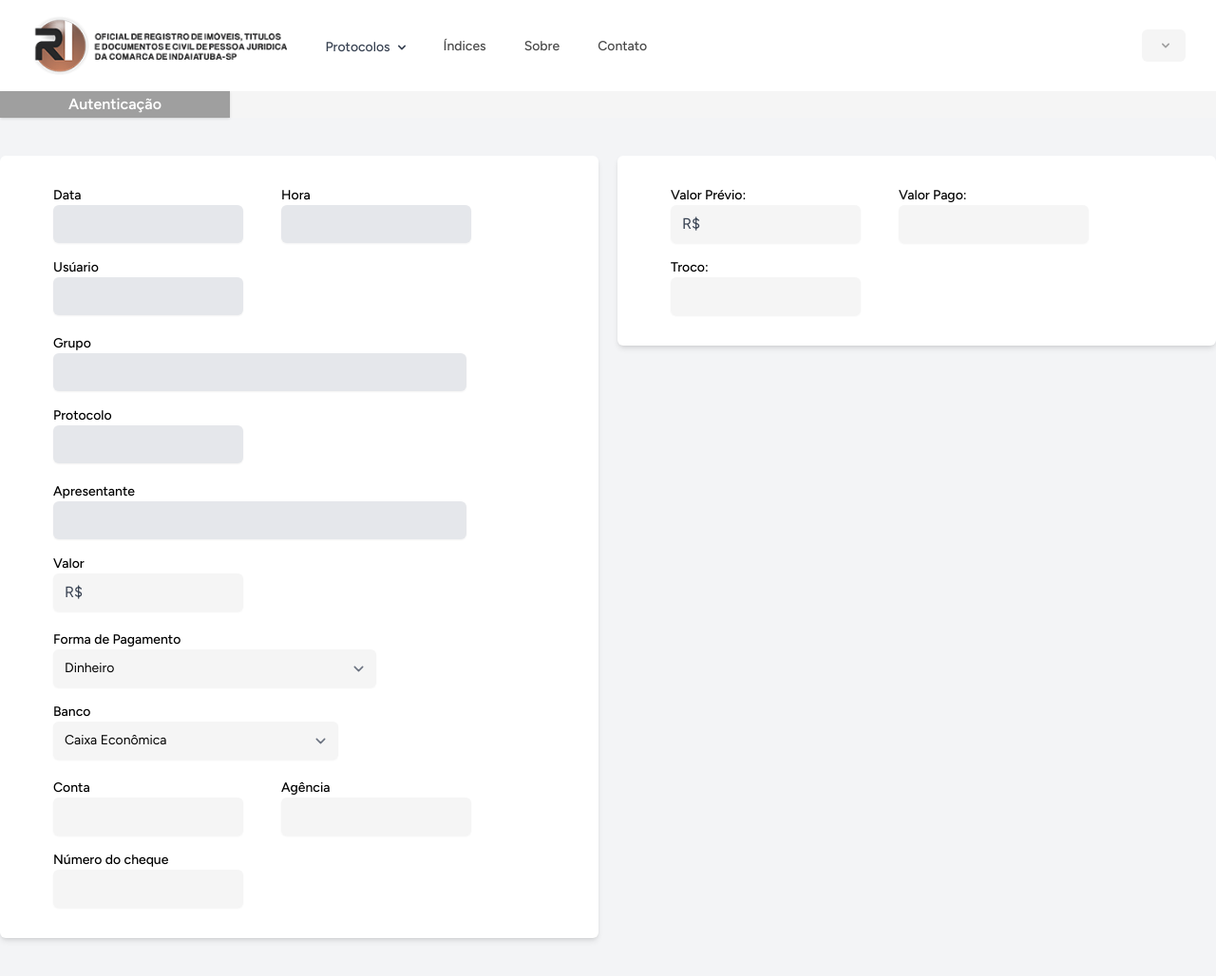
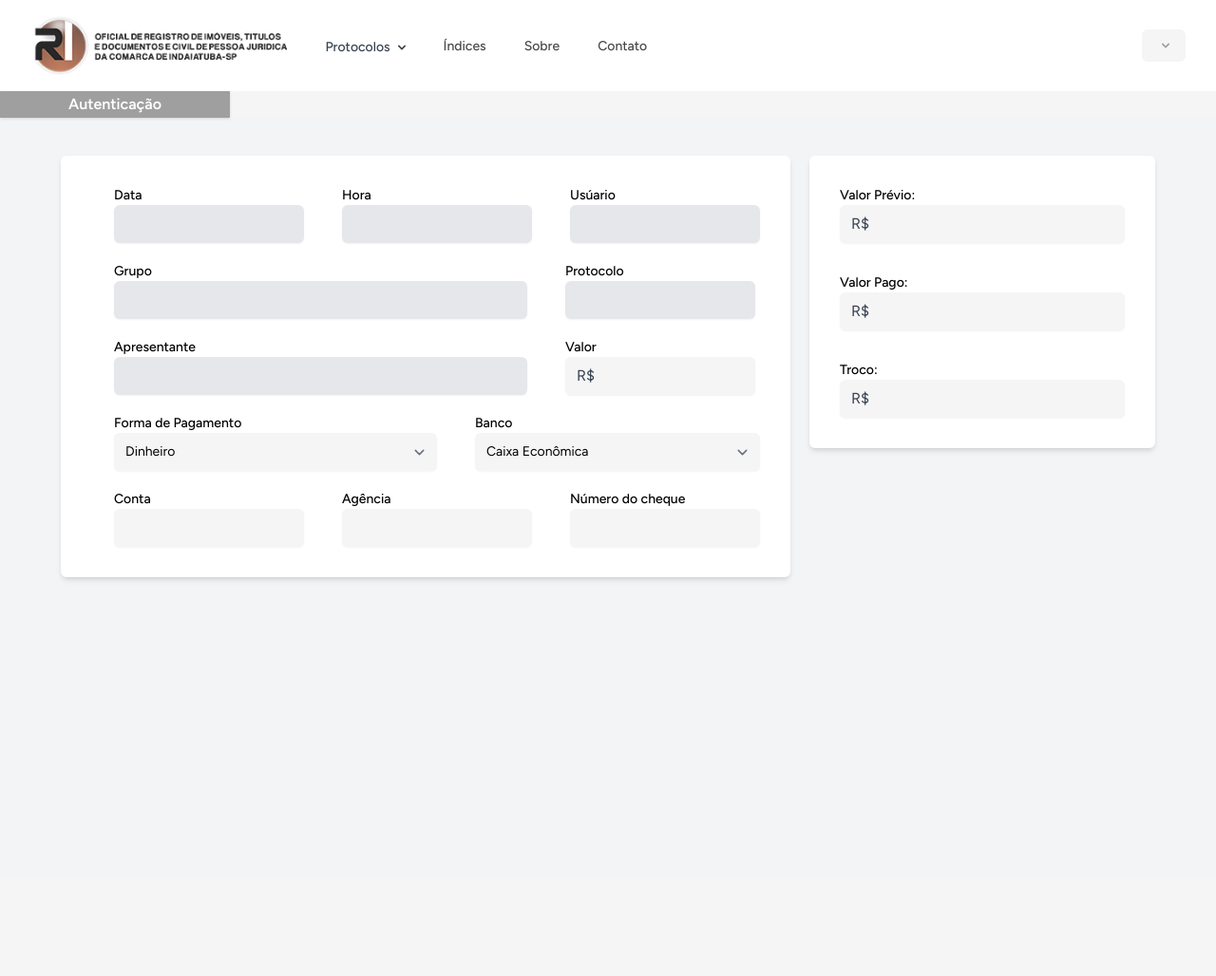
Before and after one commit to cfrans/Projeto-Integrador-FatecID, a Laravel app: page /autenticacao in a window 1280 px wide. Shown: the whole page at 95% size. After the commit the page ends 612 px from the top, so only its background shows below. Run offline with Laravel 12, Linux system fonts and the light colour scheme; the visitor is signed in with stand-in values (Sample User, id 1); style sheets or scripts are compiled from the project's sources.

Commit message:
Organizado e centralizado campos

```diff
--- a/cartorio/resources/views/autenticacao/index.blade.php
+++ b/cartorio/resources/views/autenticacao/index.blade.php
@@ -170,36 +170,37 @@
                             </div>
                     </div>
                 </div>
+                <!-- DIV com os pagamentos -->
                 <div class="flex flex-col gap-1 bg-white shadow-md rounded-md p-6 w-fit">
-                    <div class ="flex flex-wrap justify-start w-full">
+                    <div class ="flex flex-col justify-start w-full gap-4">
 
                         <!-- Valor Prévio -->
-                        <div class="campo-formulario flex items-center ml-6">
+                        <div class="campo-formulario flex items-center mx-auto">
                             <div class="text-left">
                                 <x-input-label for="autenticacao_valor_previo">
                                     Valor Prévio:
                                 </x-input-label>
-                                <x-input-number type="text" id="autenticacao_valor_previo" name="autenticacao_valor_previo" class="w-[200px] h-10 text-sm" readonly required />
+                                <x-input-number type="text" id="autenticacao_valor_previo" name="autenticacao_valor_previo" class="w-[300px] h-10 text-sm" readonly required />
                             </div>
                         </div>
 
                         <!-- Valor Pago -->
-                        <div class="campo-formulario flex items-center ml-6">
-                                <div class="text-left">
+                        <div class="campo-formulario flex items-center mx-auto">
+                                 <div class="text-left">
                                     <x-input-label for="autenticacao_valor_pago">
                                         Valor Pago:
                                     </x-input-label>
-                                    <x-text-input id="autenticacao_valor_pago" name="autenticacao_valor_pago" class="w-[200px] h-10 text-sm" required />
+                                    <x-input-number type="text" id="autenticacao_valor_pago" name="autenticacao_valor_pago" class="w-[300px] h-10 text-sm" required />
                                 </div>
                             </div>
 
                         <!-- Troco -->
-                        <div class="campo-formulario flex items-center ml-6">
+                        <div class="campo-formulario flex items-center mx-auto">
                                 <div class="text-left">
                                     <x-input-label for="autenticacao_troco">
                                         Troco:
                                     </x-input-label>
-                                    <x-text-input id="autenticacao_troco" name="autenticacao_troco" class="w-[200px] h-10 text-sm" readonly required />
+                                    <x-input-number type="text" id="autenticacao_troco" name="autenticacao_troco" class="w-[300px] h-10 text-sm" readonly required />
                                 </div>
                             </div>
 
@@ -219,5 +220,5 @@
     campoValor.addEventListener('input', function () {
         campoValorPrevio.value = campoValor.value;
     });
-});
+    });
 </script>
```
